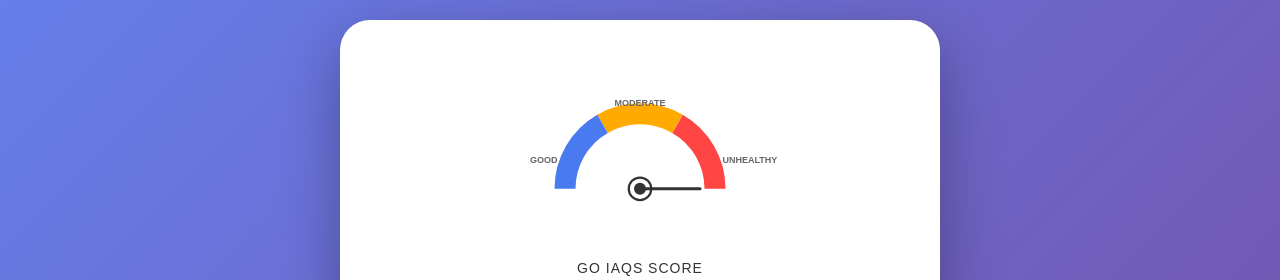
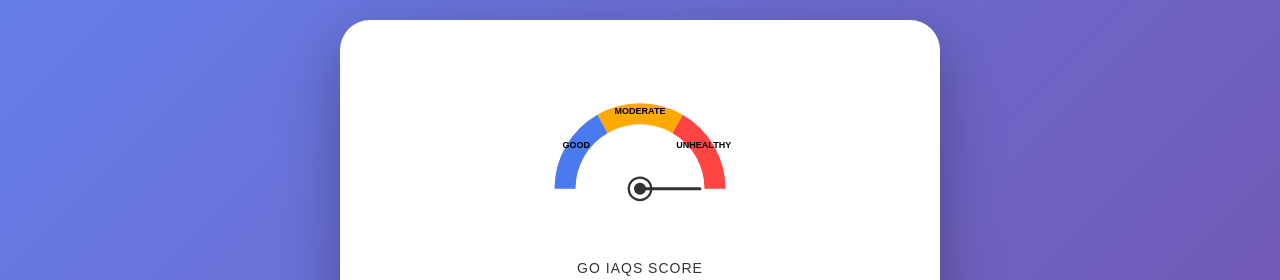
Before and after one commit to cristeab/go-iaqs, a plain HTML site: page static/index.html in a window 1280 px wide. Shown: the top 280 px of the page. Drawn offline with Linux system fonts and the light colour scheme.

Commit message:
good version

```diff
--- a/static/index.html
+++ b/static/index.html
@@ -185,10 +185,21 @@
                         A 100 100 0 0 0 50 145"
                     fill="none" stroke="#4a7aef" stroke-width="28"/>
 
-                <!-- Labels -->
-                <text x="260" y="110" fill="#666" font-size="12" font-weight="bold">UNHEALTHY</text>
-                <text x="150" y="35"  fill="#666" font-size="12" font-weight="bold" text-anchor="middle">MODERATE</text>
-                <text x="40"  y="110" fill="#666" font-size="12" font-weight="bold" text-anchor="end">GOOD</text>
+                <!-- TEXT INSIDE EACH SEGMENT -->
+                <!-- Midpoint at 30° -->
+                <text x="235" y="90" fill="black" font-size="12" font-weight="bold" text-anchor="middle">
+                    UNHEALTHY
+                </text>
+
+                <!-- Midpoint at 90° -->
+                <text x="150" y="45" fill="black" font-size="12" font-weight="bold" text-anchor="middle">
+                    MODERATE
+                </text>
+
+                <!-- Midpoint at 150° -->
+                <text x="65" y="90" fill="black" font-size="12" font-weight="bold" text-anchor="middle">
+                    GOOD
+                </text>
 
                 <!-- Center circle -->
                 <circle cx="150" cy="145" r="15" fill="white" stroke="#333" stroke-width="3"/>
```
